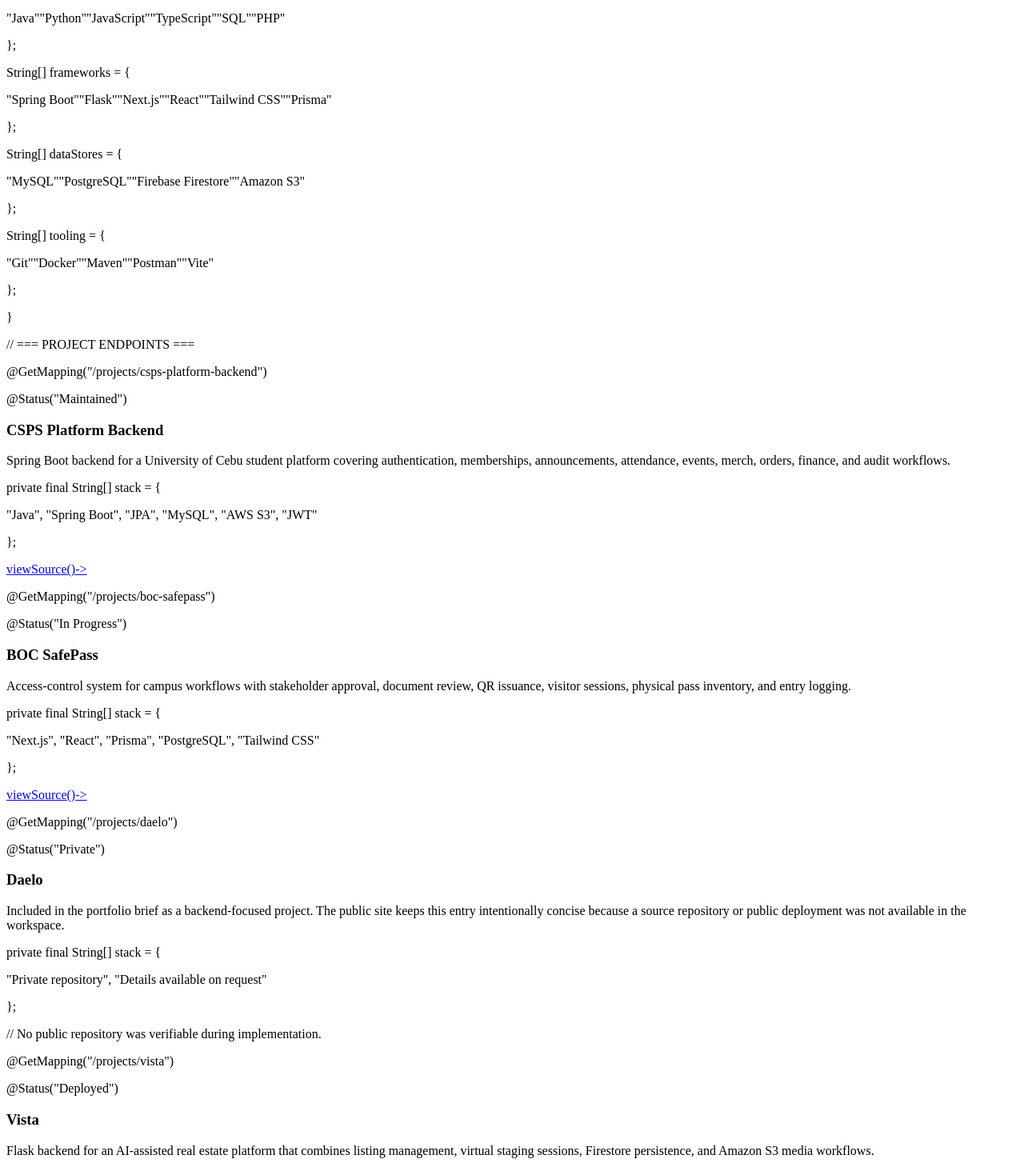
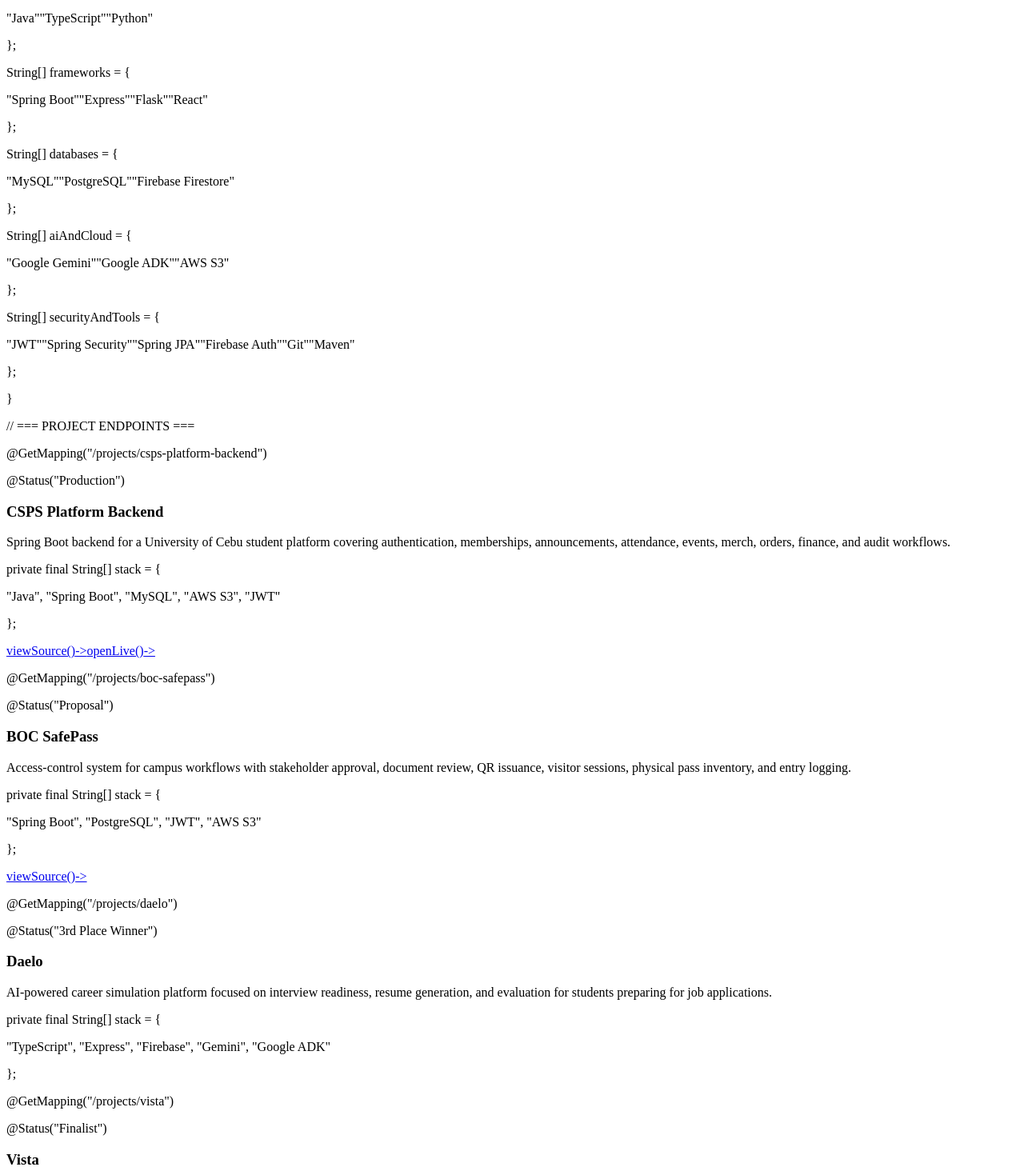
Before and after one commit to roginandd/roginand_villegas, a React (Vite) app: page / in a window 1280 px wide. Shown: the part 706-2170 px from the top of the page at 80% size. Built offline with nearby package versions, Linux system fonts and the light colour scheme; the HTML template or start-up script is replaced by a standard one.

Commit message:
feat: update portfolio data with new projects and previews

```diff
--- a/src/data/portfolioData.js
+++ b/src/data/portfolioData.js
@@ -1,3 +1,9 @@
+import bocSafePassPreview from "../assets/previews/boc-safepass-preview.svg";
+import cspsPlatformPreview from "../assets/previews/csps-platform-preview.svg";
+import daeloPreview from "../assets/previews/daelo-preview.svg";
+import fairGroupAssignmentPreview from "../assets/previews/fair-group-assignment-preview.svg";
+import vistaPreview from "../assets/previews/vista-preview.svg";
+
 export const navigationItems = [
   { id: "source", label: "source" },
   { id: "javadoc", label: "javadoc" },
@@ -21,11 +27,11 @@
 export const about = {
   lines: [
     "Builds backend systems around real workflows, clean service boundaries, and maintainable APIs.",
-    "Currently pursuing BS Information Technology at the University of Cebu with a focus on Java ecosystems, cloud-backed systems, and practical delivery.",
+    "Currently pursuing BS Computer Science at the University of Cebu with a focus on Java ecosystems, cloud-backed systems, and practical delivery.",
     "Prefers backend work that turns operational rules into readable endpoints, stable data models, and production-ready implementations.",
   ],
   tags: [
-    { name: "@education", value: "BS Information Technology, University of Cebu" },
+    { name: "@education", value: "BS Computer Science, University of Cebu" },
     { name: "@location", value: "Cebu, Philippines" },
     { name: "@target", value: "internship-and-entry-level-backend-roles" },
   ],
@@ -35,22 +41,27 @@
   {
     label: "languages",
     declaration: "String[] languages",
-    items: ["Java", "Python", "JavaScript", "TypeScript", "SQL", "PHP"],
+    items: ["Java", "TypeScript", "Python"],
   },
   {
     label: "frameworks",
     declaration: "String[] frameworks",
-    items: ["Spring Boot", "Flask", "Next.js", "React", "Tailwind CSS", "Prisma"],
+    items: ["Spring Boot", "Express", "Flask", "React"],
   },
   {
-    label: "dataStores",
-    declaration: "String[] dataStores",
-    items: ["MySQL", "PostgreSQL", "Firebase Firestore", "Amazon S3"],
+    label: "databases",
+    declaration: "String[] databases",
+    items: ["MySQL", "PostgreSQL", "Firebase Firestore"],
   },
   {
-    label: "tooling",
-    declaration: "String[] tooling",
-    items: ["Git", "Docker", "Maven", "Postman", "Vite"],
+    label: "aiAndCloud",
+    declaration: "String[] aiAndCloud",
+    items: ["Google Gemini", "Google ADK", "AWS S3"],
+  },
+  {
+    label: "securityAndTools",
+    declaration: "String[] securityAndTools",
+    items: ["JWT", "Spring Security", "Spring JPA", "Firebase Auth", "Git", "Maven"],
   },
 ];
 
@@ -58,59 +69,166 @@
   {
     slug: "csps-platform-backend",
     endpoint: "/projects/csps-platform-backend",
-    status: "Maintained",
+    className: "CSPSPlatformBackend",
+    status: "Production",
     title: "CSPS Platform Backend",
+    projectType: "Student organization platform",
+    builtFor: "Computer Science students at the University of Cebu",
     summary:
       "Spring Boot backend for a University of Cebu student platform covering authentication, memberships, announcements, attendance, events, merch, orders, finance, and audit workflows.",
-    stack: ["Java", "Spring Boot", "JPA", "MySQL", "AWS S3", "JWT"],
+    overview:
+      "A centralized student organization platform for managing memberships, merchandise, events, attendance, and administrative workflows.",
+    story:
+      "Built to replace fragmented and manual student organization processes with one structured platform that supports real student operations.",
+    contributions: [
+      "Architected and built the backend platform",
+      "Designed the data model and overall backend structure",
+      "Implemented authentication and role-based access",
+      "Built commerce workflows including cart, checkout, and purchase history",
+      "Designed validation rules for transaction consistency and inventory integrity",
+      "Developed membership tracking and QR-based attendance workflows",
+      "Integrated cloud storage and email workflows",
+    ],
+    highlights: ["Java", "Spring Boot", "MySQL", "AWS S3", "JWT"],
+    stack: ["Java", "Spring Boot", "MySQL", "AWS S3", "JWT"],
+    preview: {
+      src: cspsPlatformPreview,
+      label: "// csps-dashboard-preview.svg",
+      alt: "Preview panel for the CSPS student operations platform backend",
+    },
     sourceUrl: "https://github.com/roginandd/CSPS-redesign-backend",
-    liveUrl: null,
+    liveUrl: "https://ucmncsps.vercel.app",
     notes: null,
   },
   {
     slug: "boc-safepass",
     endpoint: "/projects/boc-safepass",
-    status: "In Progress",
+    className: "BOCSafePass",
+    status: "Proposal",
     title: "BOC SafePass",
+    projectType: "Client project proposal",
+    builtFor: "Client project proposal for a Customs Administration system",
     summary:
       "Access-control system for campus workflows with stakeholder approval, document review, QR issuance, visitor sessions, physical pass inventory, and entry logging.",
-    stack: ["Next.js", "React", "Prisma", "PostgreSQL", "Tailwind CSS"],
-    sourceUrl: "https://github.com/roginandd/safepass",
+    overview:
+      "A QR-based access control and verification system for stakeholder accreditation, visitor management, and facility entry tracking.",
+    story:
+      "Designed as a client-facing proposal to replace manual verification and entry logging with a more secure and trackable digital workflow.",
+    contributions: [
+      "Built the backend system for stakeholder accreditation and QR-based facility access",
+      "Designed the data model for stakeholders, documents, approvals, and logs",
+      "Implemented secure document handling and cloud storage",
+      "Developed approval workflows and role-based access flows",
+      "Built entry logging and reporting features",
+      "Structured the system using layered architecture",
+    ],
+    highlights: ["Spring Boot", "PostgreSQL", "JWT", "AWS S3", "Layered architecture"],
+    stack: ["Spring Boot", "PostgreSQL", "JWT", "AWS S3"],
+    preview: {
+      src: bocSafePassPreview,
+      label: "// access-control-preview.svg",
+      alt: "Preview panel for the BOC SafePass QR access and verification workflow",
+    },
+    sourceUrl: "https://github.com/roginandd/safepass_api",
     liveUrl: null,
     notes: null,
   },
   {
     slug: "daelo",
     endpoint: "/projects/daelo",
-    status: "Private",
+    className: "Daelo",
+    status: "3rd Place Winner",
     title: "Daelo",
+    projectType: "Hackathon project",
+    builtFor: "University of Cebu hackathon project",
     summary:
-      "Included in the portfolio brief as a backend-focused project. The public site keeps this entry intentionally concise because a source repository or public deployment was not available in the workspace.",
-    stack: ["Private repository", "Details available on request"],
+      "AI-powered career simulation platform focused on interview readiness, resume generation, and evaluation for students preparing for job applications.",
+    overview:
+      "An AI-powered career simulation platform that helps students prepare for job applications through interview simulation, resume generation, and evaluation.",
+    story:
+      "Built as a hackathon project focused on helping students become more prepared and confident before applying for real jobs.",
+    contributions: [
+      "Built backend features for interview simulation and feedback",
+      "Integrated AI workflows using Google ADK and Gemini",
+      "Designed authentication and user management using Firebase",
+      "Implemented Firestore-based backend data handling",
+      "Developed structured AI pipelines for recommendations, resume outputs, and evaluation",
+      "Applied schema-based validation for reliable AI outputs",
+      "Contributed to frontend integration using React",
+    ],
+    highlights: ["TypeScript", "Express", "Firebase", "Gemini", "Google ADK"],
+    stack: ["TypeScript", "Express", "Firebase", "Gemini", "Google ADK"],
+    preview: {
+      src: daeloPreview,
+      label: "// interview-simulation-preview.svg",
+      alt: "Preview panel for the Daelo AI interview and resume workflow",
+    },
     sourceUrl: null,
     liveUrl: null,
-    notes: "No public repository was verifiable during implementation.",
+    notes: null,
   },
   {
     slug: "vista",
     endpoint: "/projects/vista",
-    status: "Deployed",
+    className: "Vista",
+    status: "Finalist",
     title: "Vista",
+    projectType: "PropTech hackathon project",
+    builtFor: "Filipino Homes PropTech Hackathon",
     summary:
       "Flask backend for an AI-assisted real estate platform that combines listing management, virtual staging sessions, Firestore persistence, and Amazon S3 media workflows.",
-    stack: ["Python", "Flask", "Firebase Firestore", "Amazon S3", "Google Gemini"],
+    overview:
+      "An AI-powered property visualization platform that helps users visualize and customize properties before buying or selling.",
+    story:
+      "Built during a PropTech hackathon to explore how AI can improve property presentation and buyer decision-making through virtual staging.",
+    contributions: [
+      "Contributed to the backend of the platform",
+      "Built property listing backend workflows",
+      "Implemented AI-powered virtual staging flows using Gemini",
+      "Integrated Firestore for property and session data",
+      "Integrated AWS S3 for media handling",
+      "Developed backend flows connecting property data, image processing, and AI generation",
+      "Contributed to frontend integration using React",
+    ],
+    highlights: ["Python", "Flask", "Firebase", "Gemini", "AWS S3"],
+    stack: ["Python", "Flask", "Firebase", "Gemini", "AWS S3"],
+    preview: {
+      src: vistaPreview,
+      label: "// virtual-staging-preview.svg",
+      alt: "Preview panel for the Vista property visualization and virtual staging workflow",
+    },
     sourceUrl: "https://github.com/roginandd/vista-api",
-    liveUrl: "https://vista-api.vercel.app",
+    liveUrl: "https://vista-cspsits.vercel.app",
     notes: null,
   },
   {
     slug: "fair-group-assignment-system",
     endpoint: "/projects/fair-group-assignment-system",
-    status: "Deployed",
+    className: "FairGroupAssignmentSystem",
+    status: "Completed",
     title: "Fair Group Assignment System",
+    projectType: "Academic final project",
+    builtFor: "Final project for Design and Analysis of Algorithms",
     summary:
       "Web application that assigns students into balanced groups from CSV grade data using a hybrid grouping algorithm built around divide-and-conquer, round-robin, and greedy partitioning logic.",
-    stack: ["React", "Tailwind CSS", "Spring Boot", "CSV processing"],
+    overview:
+      "An algorithm-based system that assigns students into balanced groups based on performance data.",
+    story:
+      "Built to solve the unfairness of manual or random group formation by designing a custom hybrid algorithm that produces more balanced teams.",
+    contributions: [
+      "Designed and implemented the custom grouping algorithm",
+      "Combined sorting, round-robin, greedy partitioning, and divide-and-conquer balancing",
+      "Built a multi-phase algorithm that distributes students and refines balance",
+      "Implemented constraints for group size consistency",
+      "Designed the algorithm for fairness and reasonable scalability",
+    ],
+    highlights: ["Spring Boot", "React", "Hybrid algorithm design"],
+    stack: ["Spring Boot", "React", "Hybrid algorithm design"],
+    preview: {
+      src: fairGroupAssignmentPreview,
+      label: "// grouping-result-preview.svg",
+      alt: "Preview panel for the Fair Group Assignment System result screen",
+    },
     sourceUrl: "https://github.com/roginandd/FairGroupAssignment",
     liveUrl: "https://fair-group-assignment.vercel.app",
     notes: null,
```
